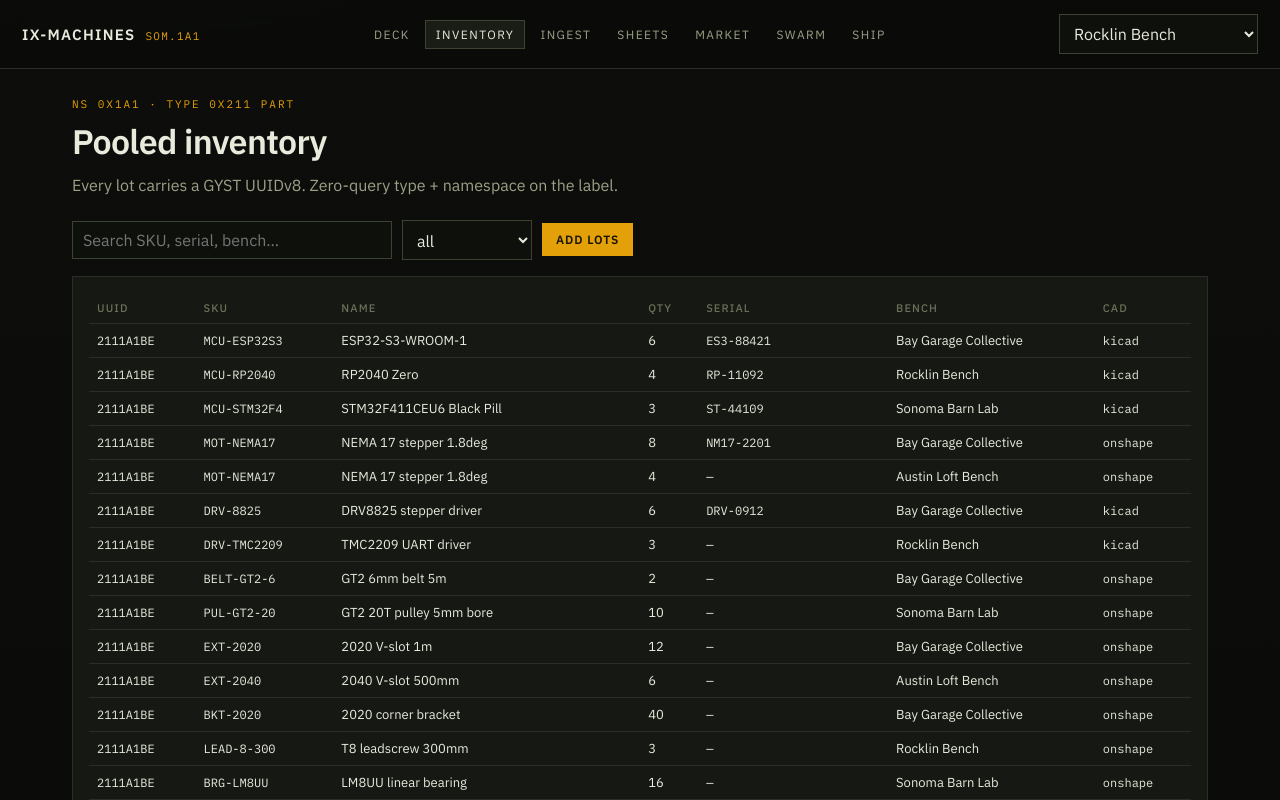
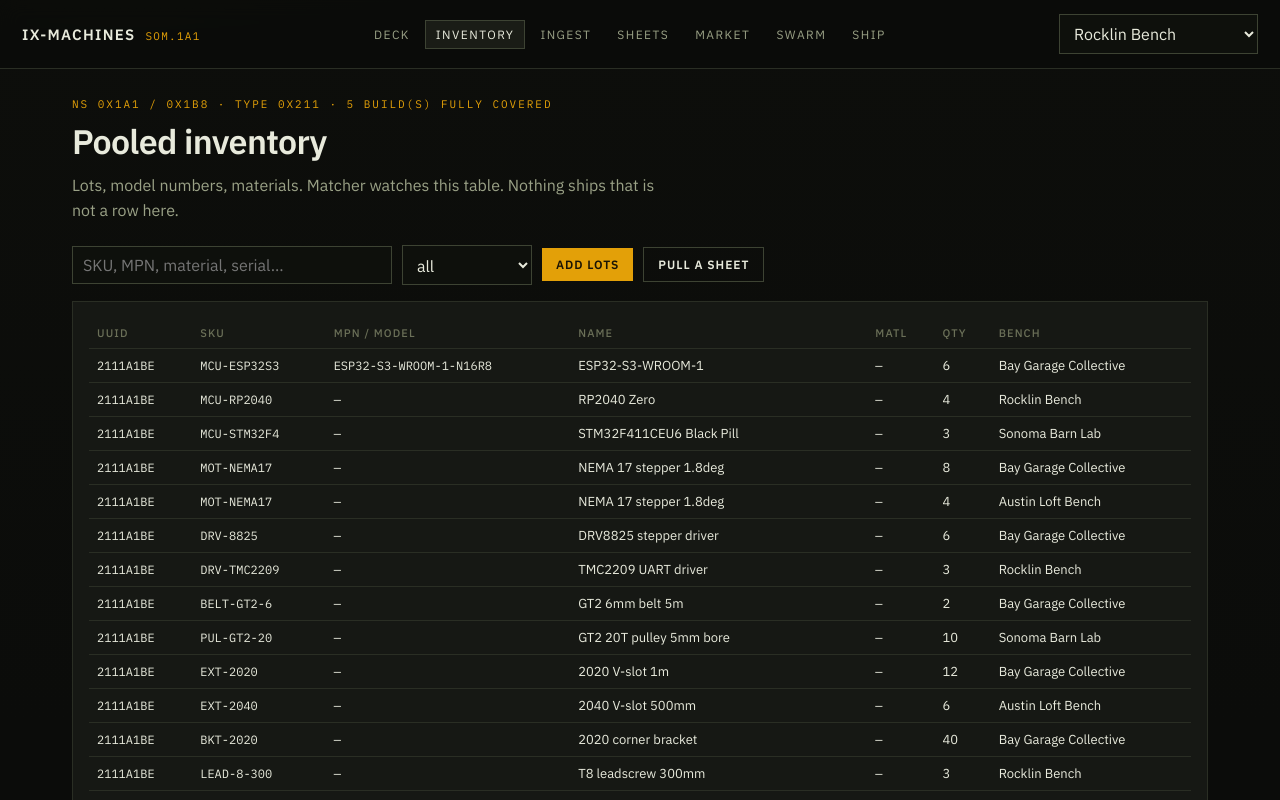
Before and after one commit to SoMaCoSF/ix-machines, a Next.js app: page /inventory in a window 1280 px wide. Shown: the top 800 px of the page. Built offline with nearby package versions, Linux system fonts and the light colour scheme.

Commit message:
feat: show MPN and material on pooled lots

```diff
--- a/app/inventory/page.js
+++ b/app/inventory/page.js
@@ -4,12 +4,12 @@ import { useMemo, useState } from "react";
 import { useStore } from "../../lib/store";
 
 export default function InventoryPage() {
-  const { parts, groups } = useStore();
+  const { parts, groups, scan } = useStore();
   const [q, setQ] = useState("");
   const [cat, setCat] = useState("all");
   const cats = useMemo(() => ["all", ...new Set(parts.map((p) => p.category))], [parts]);
   const rows = parts.filter((p) => {
-    const hay = `${p.sku} ${p.name} ${p.serial || ""} ${p.groupId}`.toLowerCase();
+    const hay = `${p.sku} ${p.name} ${p.serial || ""} ${p.mpn || ""} ${p.material || ""} ${p.groupId}`.toLowerCase();
     if (q && !hay.includes(q.toLowerCase())) return false;
     if (cat !== "all" && p.category !== cat) return false;
     return true;
@@ -17,29 +17,30 @@ export default function InventoryPage() {
   const gName = (id) => groups.find((g) => g.id === id)?.name || id;
   return (
     <>
-      <div className="kicker">NS 0x1A1 · type 0x211 part</div>
+      <div className="kicker">NS 0x1A1 / 0x1B8 · type 0x211 · {scan.headline}</div>
       <h1>Pooled inventory</h1>
-      <p className="lead">Every lot carries a GYST UUIDv8. Zero-query type + namespace on the label.</p>
+      <p className="lead">Lots, model numbers, materials. Matcher watches this table. Nothing ships that is not a row here.</p>
       <div className="row" style={{ marginBottom: 16 }}>
-        <input placeholder="Search SKU, serial, bench…" value={q} onChange={(e) => setQ(e.target.value)} style={{ maxWidth: 320 }} />
+        <input placeholder="SKU, MPN, material, serial…" value={q} onChange={(e) => setQ(e.target.value)} style={{ maxWidth: 320 }} />
         <select value={cat} onChange={(e) => setCat(e.target.value)} style={{ width: "auto" }}>
           {cats.map((c) => <option key={c}>{c}</option>)}
         </select>
         <Link className="btn" href="/upload">Add lots</Link>
+        <Link className="btn ghost" href="/sources">Pull a sheet</Link>
       </div>
       <div className="card" style={{ overflowX: "auto" }}>
         <table>
-          <thead><tr><th>UUID</th><th>SKU</th><th>Name</th><th>Qty</th><th>Serial</th><th>Bench</th><th>CAD</th></tr></thead>
+          <thead><tr><th>UUID</th><th>SKU</th><th>MPN / model</th><th>Name</th><th>Matl</th><th>Qty</th><th>Bench</th></tr></thead>
           <tbody>
             {rows.map((p) => (
               <tr key={p.uuid}>
                 <td className="mono"><Link href={"/part/" + p.uuid}>{p.short}</Link></td>
                 <td className="mono">{p.sku}</td>
+                <td className="mono">{p.mpn || "—"}</td>
                 <td>{p.name}</td>
-                <td>{p.qty}</td>
-                <td className="mono">{p.serial || "—"}</td>
+                <td className="mono">{p.material || "—"}</td>
+                <td>{p.qty} {p.uom || ""}</td>
                 <td>{gName(p.groupId)}</td>
-                <td className="mono">{p.cad || "—"}</td>
               </tr>
             ))}
           </tbody>
```
